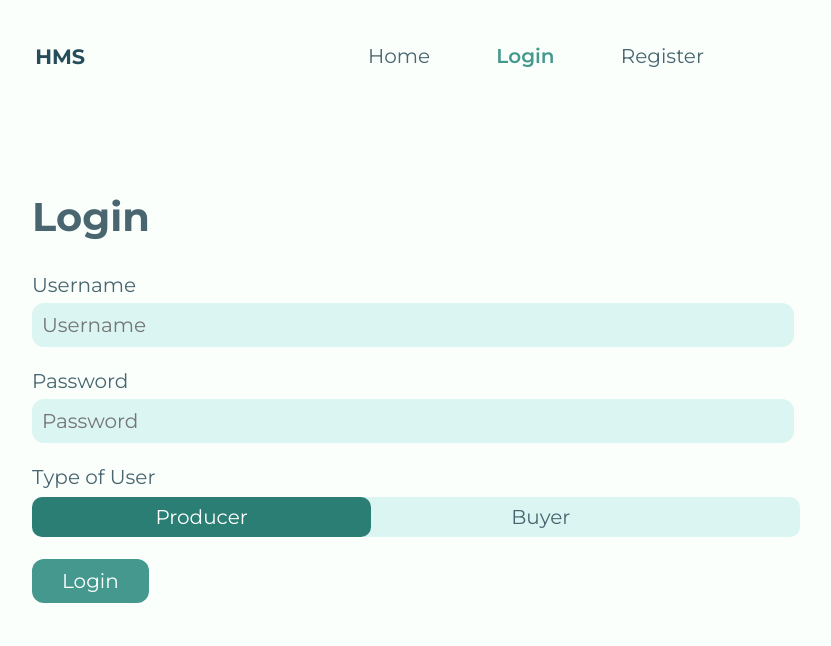
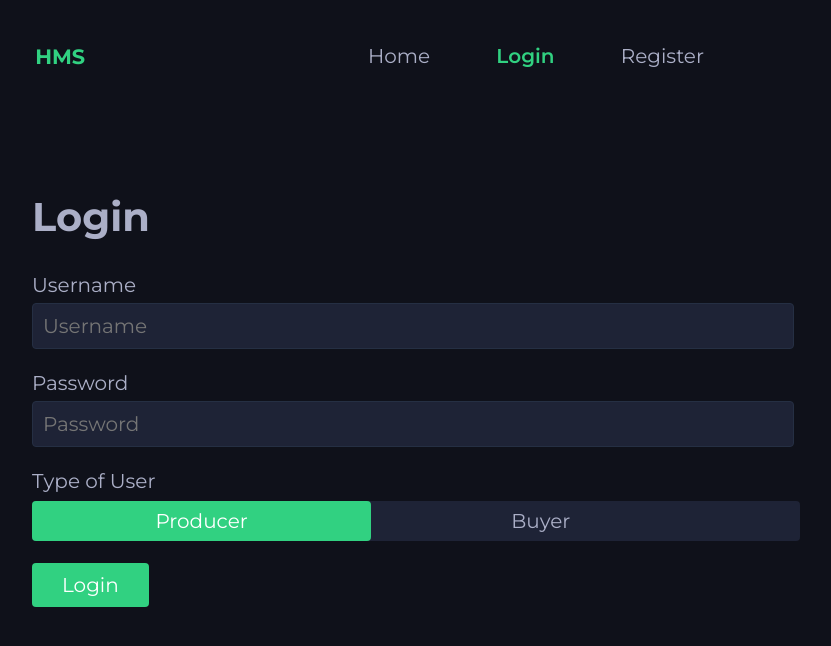
Before and after one commit to interiit2022-mercari/frontend, a React (Create React App) app: page /login in a window 1280 px wide. Shown: the top 646 px of the page, without its empty margins (320-1151 px from the left). Built offline with nearby package versions, Linux system fonts and the light colour scheme.

Commit message:
updated theme and form components;
Signed-off-by: Sahil Shubham <sahil.shubham2000@gmail.com>

```diff
--- a/src/styles/generic.scss
+++ b/src/styles/generic.scss
@@ -48,14 +48,14 @@ html {
   .types {
     display: flex;
     background-color: $background-alt;
-    border-radius: 10px;
+    border-radius: 0.25rem;
     margin: 0.5rem 0 1rem;
 
     .type {
       min-width: 40%;
       text-align: center;
       padding: 0.5rem 1rem;
-      border-radius: 10px;
+      border-radius: 0.25rem;
       cursor: pointer;
     }
 
@@ -409,14 +409,14 @@ textarea,
 select {
   color: $text;
   background-color: $background-alt;
+  border:1px solid #252f43;
+  border-radius: 0.25rem;
   font-family: inherit;
   font-size: inherit;
   margin-right: 6px;
   margin-top: 6px;
   margin-bottom: 6px;
   padding: 10px;
-  border: none;
-  border-radius: 12px;
   outline: none;
   display: inline-block;
 }
--- a/src/styles/variables.scss
+++ b/src/styles/variables.scss
@@ -1,12 +1,12 @@
-$primary: #45988e;
-$primary-dark: #2a7e74;
+$primary: #31d181;
+$primary-dark: #31d181;
 
-$background-alt: #dbf6f2;
-$background: #fafffc;
+$background-alt: #1e2336;
+$background: #0f111a;
 
 $green: #45ac3f;
 
 $grey: #6e868d75;
 
-$text: #496670;
-$heading-text: #274d5a;
+$text: #abafc7;
+$heading-text: #31d181;
```
